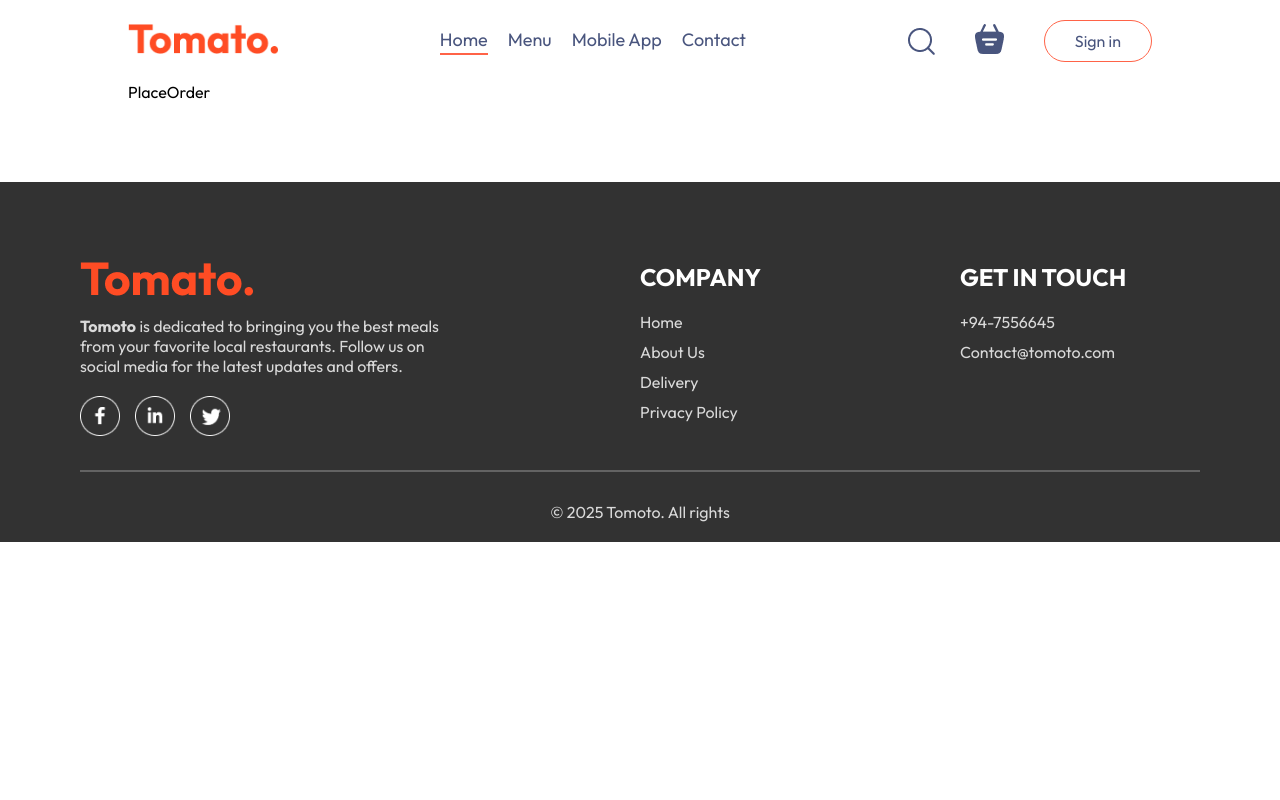
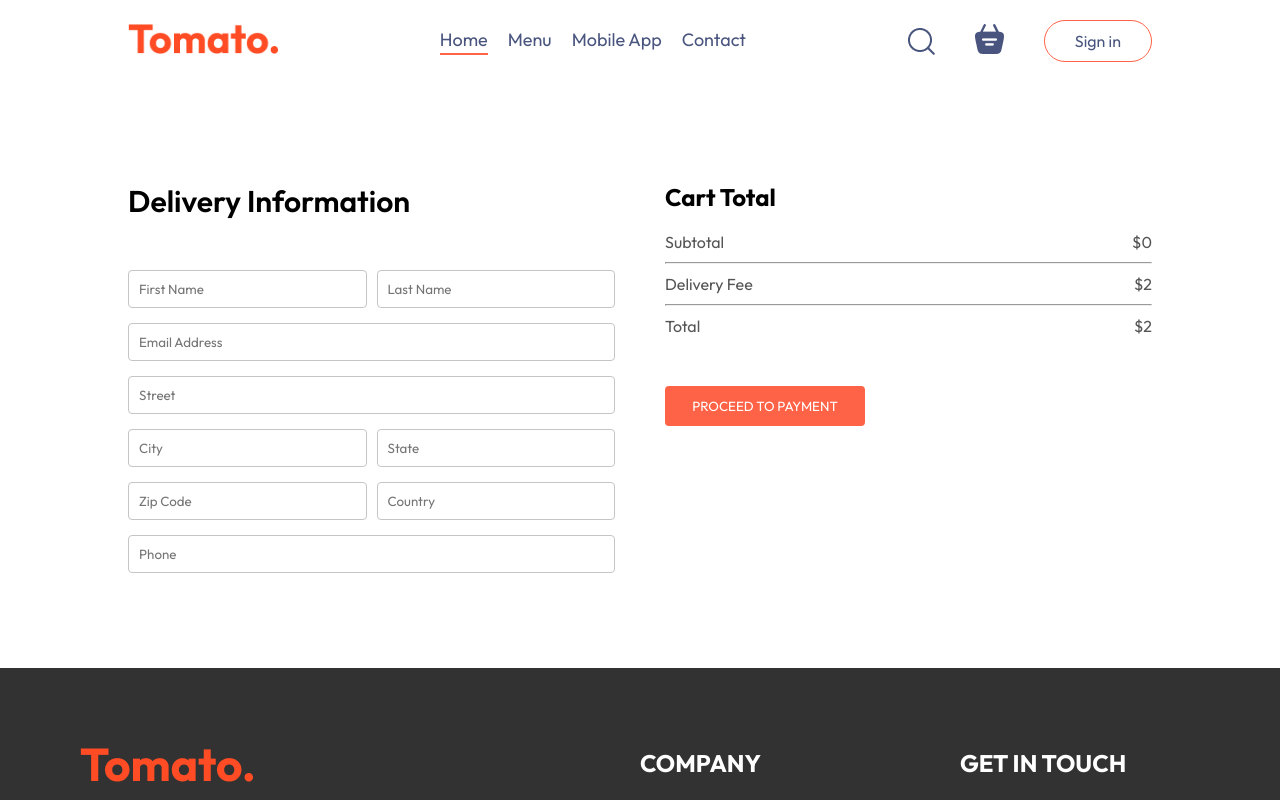
Before and after one commit to fmfahath/foody-delivery, a React (Vite) app in the folder frontend/: page /order in a window 1280 px wide. Shown: the top 800 px of the page. Built offline with nearby package versions, Linux system fonts and the light colour scheme.

Commit message:
frontend >> Place Order -- PlaceOrder comp created, css added

```diff
--- a/frontend/src/pages/Cart/Cart.jsx
+++ b/frontend/src/pages/Cart/Cart.jsx
@@ -1,10 +1,12 @@
 import React, { Fragment, useContext } from 'react'
 import './Cart.css'
 import { StoreContext } from '../../context/StoreContext'
+import { useNavigate } from 'react-router-dom'
 
 const Cart = () => {
 
     const { food_list, cartItems, removecart, getCartTotal } = useContext(StoreContext)
+    const navigate = useNavigate()
 
     return (
         <div className='cart'>
@@ -57,7 +59,7 @@
                             <p>${getCartTotal() + 2}</p>
                         </div>
                     </div>
-                    <button>ROCEED TO CHECKOUT</button>
+                    <button onClick={() => navigate('/order')}>PROCEED TO CHECKOUT</button>
                 </div>
                 <div className="cart-promocode">
                     <div>
--- a/frontend/src/pages/PlaceOrder/PlaceOrder.css
+++ b/frontend/src/pages/PlaceOrder/PlaceOrder.css
@@ -0,0 +1,41 @@
+.place-order {
+    display: flex;
+    align-items: start;
+    justify-content: space-between;
+    gap: 50px;
+    margin-top: 100px;
+}
+
+.place-order-left {
+    width: 100%;
+    max-width: max(30%, 500px);
+}
+
+.place-order-left .title {
+    font-size: 30px;
+    font-weight: 600;
+    margin-bottom: 50px;
+}
+
+.place-order-left input {
+    margin-bottom: 15px;
+    width: 100%;
+    padding: 10px;
+    border: 1px solid #c5c5c5;
+    border-radius: 4px;
+    outline-color: tomato;
+}
+
+.place-order-left .multi-fields {
+    display: flex;
+    gap: 10px;
+}
+
+.place-order-right {
+    width: 100%;
+    max-width: max(40%, 500px);
+}
+
+.place-order .cart-total button {
+    margin-top: 30px;
+}
--- a/frontend/src/pages/PlaceOrder/PlaceOrder.jsx
+++ b/frontend/src/pages/PlaceOrder/PlaceOrder.jsx
@@ -1,8 +1,54 @@
-import React from 'react'
+import React, { useContext } from 'react'
+import './PlaceOrder.css'
+import { StoreContext } from '../../context/StoreContext'
 
 const PlaceOrder = () => {
+
+    const { getCartTotal } = useContext(StoreContext)
+
     return (
-        <div>PlaceOrder</div>
+        <form className='place-order'>
+            <div className="place-order-left">
+                <p className='title'>Delivery Information</p>
+                <div className="multi-fields">
+                    <input type="text" placeholder='First Name' />
+                    <input type="text" placeholder='Last Name' />
+                </div>
+                <input type="email" placeholder='Email Address' />
+                <input type="text" placeholder='Street' />
+                <div className="multi-fields">
+                    <input type="text" placeholder='City' />
+                    <input type="text" placeholder='State' />
+                </div>
+                <div className="multi-fields">
+                    <input type="text" placeholder='Zip Code' />
+                    <input type="text" placeholder='Country' />
+                </div>
+                <input type="text" placeholder='Phone' />
+            </div>
+            <div className="place-order-right">
+                <div className="cart-total">
+                    <h2>Cart Total</h2>
+                    <div>
+                        <div className="cart-toal-details">
+                            <p>Subtotal</p>
+                            <p>${getCartTotal()}</p>
+                        </div>
+                        <hr />
+                        <div className="cart-toal-details">
+                            <p>Delivery Fee</p>
+                            <p>${2}</p>
+                        </div>
+                        <hr />
+                        <div className="cart-toal-details">
+                            <p>Total</p>
+                            <p>${getCartTotal() + 2}</p>
+                        </div>
+                    </div>
+                    <button>PROCEED TO PAYMENT</button>
+                </div>
+            </div>
+        </form>
     )
 }
 
```
